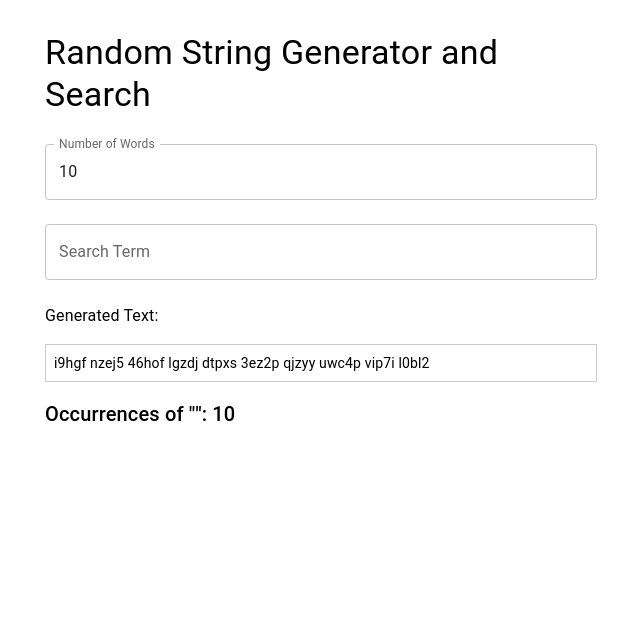
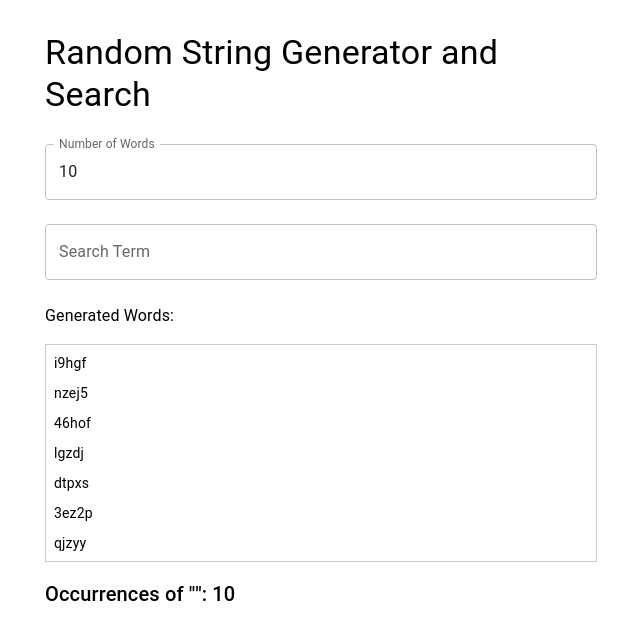
Before and after one commit to bug-king-solver/akami-react, a React (Create React App) app: page / in a window 1280 px wide. Shown: the top 640 px of the page, without its empty margins (319-959 px from the left). Built offline with nearby package versions, Linux system fonts and the light colour scheme.

Commit message:
fix: update RandomStringGenerator component

```diff
--- a/src/components/RandomStringGenerator.tsx
+++ b/src/components/RandomStringGenerator.tsx
@@ -1,39 +1,45 @@
 import React, { useState, useEffect } from 'react';
 import { Box, TextField, Typography, Container } from '@mui/material';
+import { FixedSizeList as List } from 'react-window';
 
 const RandomStringGenerator: React.FC = () => {
   const [wordCount, setWordCount] = useState<number>(10);
   const [searchTerm, setSearchTerm] = useState<string>('');
-  const [generatedText, setGeneratedText] = useState<string>('');
+  const [generatedWords, setGeneratedWords] = useState<string[]>([]);
   const [occurrenceCount, setOccurrenceCount] = useState<number>(0);
   const [wordCountError, setWordCountError] = useState<string>('');
 
-  const generateRandomWords = (count: number): string => {
-    const words = Array.from({ length: count }, () =>
+  const generateRandomWords = (count: number): string[] => {
+    return Array.from({ length: count }, () =>
       Math.random().toString(36).substring(2, 7)
     );
-    return words.join(' ');
   };
 
   useEffect(() => {
     if (wordCount < 1) {
       setWordCountError('Word count must be a positive integer');
-      setGeneratedText('');
+      setGeneratedWords([]);
     } else {
       setWordCountError('');
-      const text = generateRandomWords(wordCount);
-      setGeneratedText(text);
+      const words = generateRandomWords(wordCount);
+      setGeneratedWords(words);
     }
   }, [wordCount]);
 
   useEffect(() => {
-    if (generatedText) {
-      const count = generatedText.split(' ').filter((word) => word.includes(searchTerm)).length;
+    if (generatedWords.length > 0) {
+      const count = generatedWords.filter((word) => word.includes(searchTerm)).length;
       setOccurrenceCount(count);
     } else {
       setOccurrenceCount(0);
     }
-  }, [searchTerm, generatedText]);
+  }, [searchTerm, generatedWords]);
+
+  const Row = ({ index, style }: { index: number; style: React.CSSProperties }) => (
+    <Typography variant="body2" style={style} noWrap>
+      {generatedWords[index]}
+    </Typography>
+  );
 
   return (
     <Container maxWidth="sm" role="main">
@@ -66,7 +72,7 @@ const RandomStringGenerator: React.FC = () => {
           aria-label="Text to search within the generated words"
         />
         <Typography variant="body1" my={2} aria-live="polite">
-          Generated Text:
+          Generated Words:
         </Typography>
         <Box
           sx={{
@@ -77,9 +83,14 @@ const RandomStringGenerator: React.FC = () => {
             marginBottom: '16px',
           }}
         >
-          <Typography variant="body2" style={{ wordBreak: 'break-word' }}>
-            {generatedText}
-          </Typography>
+          <List
+            height={200}
+            itemCount={generatedWords.length}
+            itemSize={30}
+            width="100%"
+          >
+            {Row}
+          </List>
         </Box>
         <Typography variant="h6" my={2} aria-live="polite">
           Occurrences of "{searchTerm}": {occurrenceCount}
```
